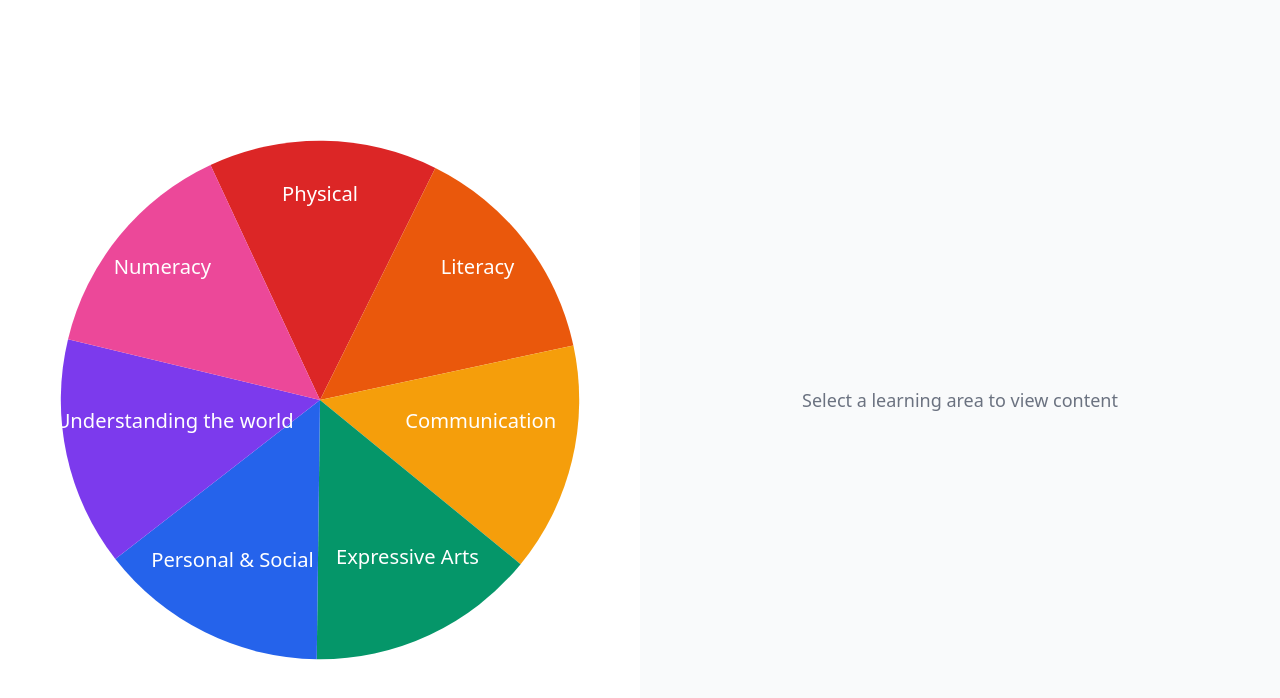
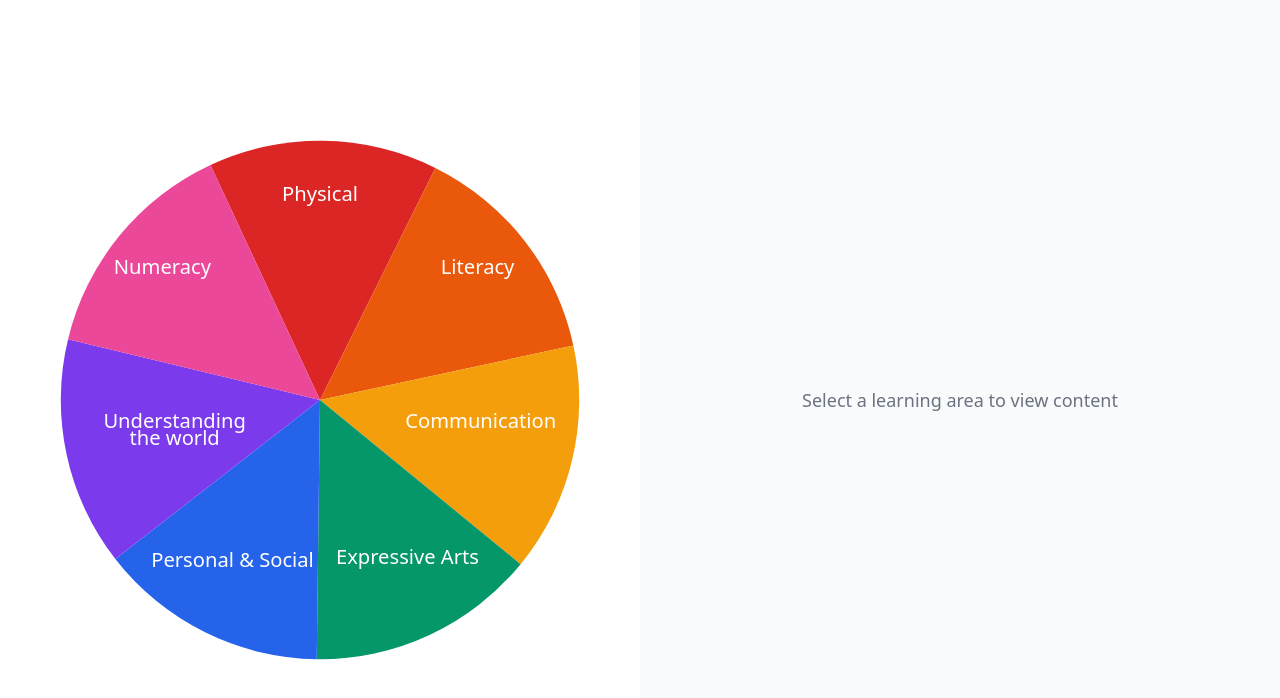
Before and after one commit to ivaibhavkulkarni/learning-flower, a Next.js app: page / in a window 1280 px wide. Shown: the top 698 px of the page. Built offline with nearby package versions, Linux system fonts and the light colour scheme.

Commit message:
final commit

```diff
--- a/src/components/LearningFlower.jsx
+++ b/src/components/LearningFlower.jsx
@@ -79,7 +79,8 @@ export default function LearningFlower({ onPetalClick }) {
       <text x={getTextPosition(220 + 51.43 * 2).x} y={getTextPosition(265 + 51.43 * 2).y} textAnchor="middle" fill="white" className="text-sm">Communication</text>
       <text x={getTextPosition(270 + 51.43 * 3).x} y={getTextPosition(260 + 51.43 * 3).y} textAnchor="middle" fill="white" className="text-sm">Expressive Arts</text>
       <text x={getTextPosition(270 + 51.43 * 4).x} y={getTextPosition(210 + 51.43 * 4).y} textAnchor="middle" fill="white" className="text-sm">Personal & Social</text>
-      <text x={getTextPosition(239 + 51.43 * 5).x} y={getTextPosition(275 + 51.43 * 5).y} textAnchor="middle" fill="white" className="text-sm">Understanding the world</text>
+      <text x={getTextPosition(239 + 51.43 * 5).x} y={getTextPosition(275 + 51.43 * 5).y} textAnchor="middle" fill="white" className="text-sm"><tspan x={getTextPosition(239 + 51.43 * 5).x} dy="0">Understanding</tspan>
+      <tspan x={getTextPosition(239 + 51.43 * 5).x} dy="12">the world</tspan></text>
       <text x={getTextPosition(270 + 51.43 * 6).x} y={getTextPosition(270 + 51.43 * 6).y} textAnchor="middle" fill="white" className="text-sm">Numeracy</text>
     </svg>
   );
```
